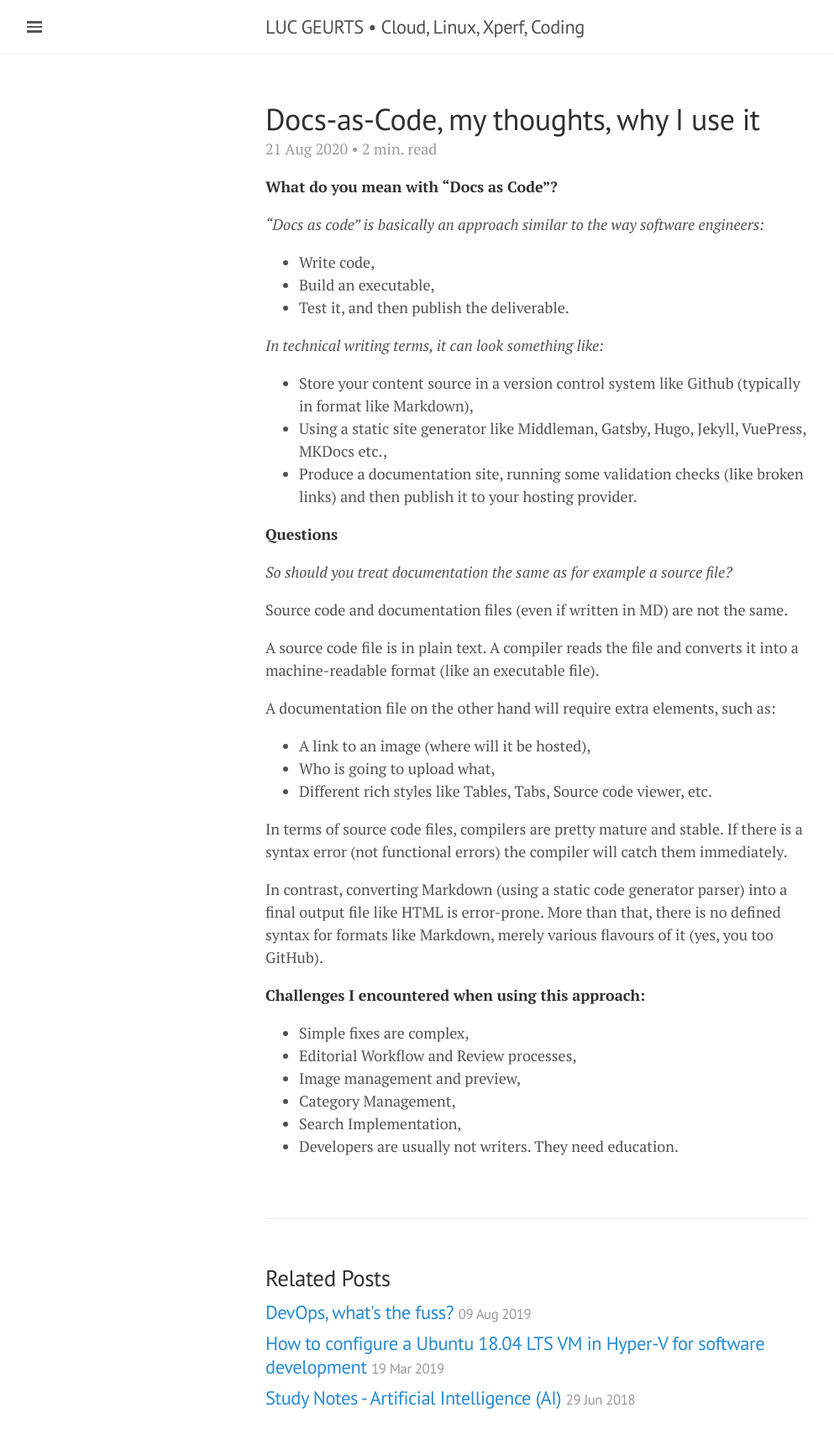
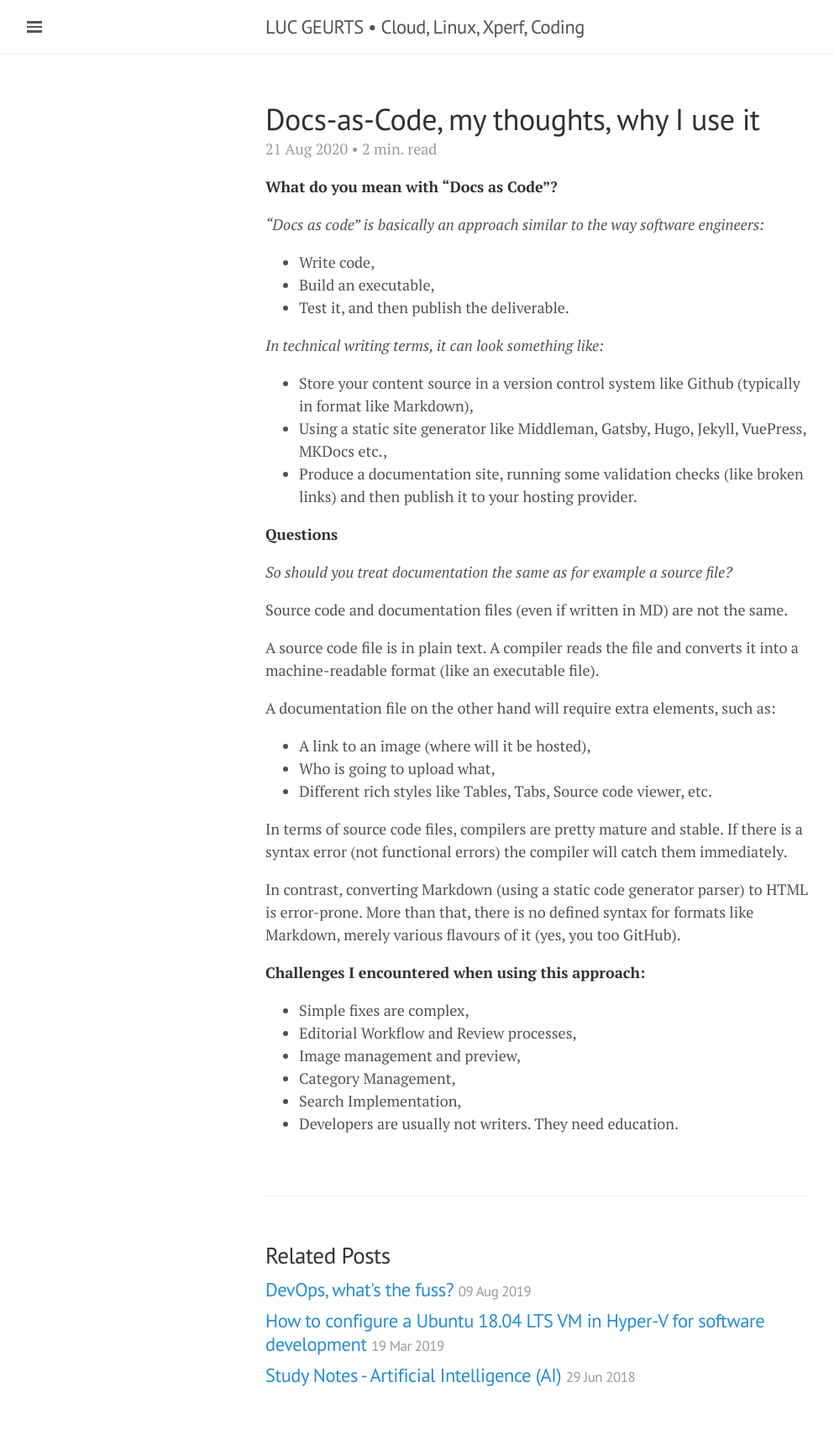
Before and after one commit to lgeurts/lgeurts.github.io, a Jekyll site: the page built from _posts/2020-08-21-docs-as-code.md, in a window 1280 px wide. Shown: the whole page at 84% size, without its empty margins (0-993 px from the left). Built offline with Jekyll 4.4.1, drawn with Linux system fonts in a browser that asks for light colours; nearby versions of some CDN libraries; after the commit the page ends 1706 px from its top, so only the background shows below that.

Commit message:
Update 2020-08-21-docs-as-code.md

```diff
--- a/_posts/2020-08-21-docs-as-code.md
+++ b/_posts/2020-08-21-docs-as-code.md
@@ -34,7 +34,7 @@
 
 In terms of source code files, compilers are pretty mature and stable. If there is a syntax error (not functional errors) the compiler will catch them immediately.
 
-In contrast, converting Markdown (using a static code generator parser) into a final output file like HTML is error-prone. More than that, there is no defined syntax for formats like Markdown, merely various flavours of it (yes, you too GitHub).
+In contrast, converting Markdown (using a static code generator parser) to HTML is error-prone. More than that, there is no defined syntax for formats like Markdown, merely various flavours of it (yes, you too GitHub).
 
 **Challenges I encountered when using this approach:**
 
```
